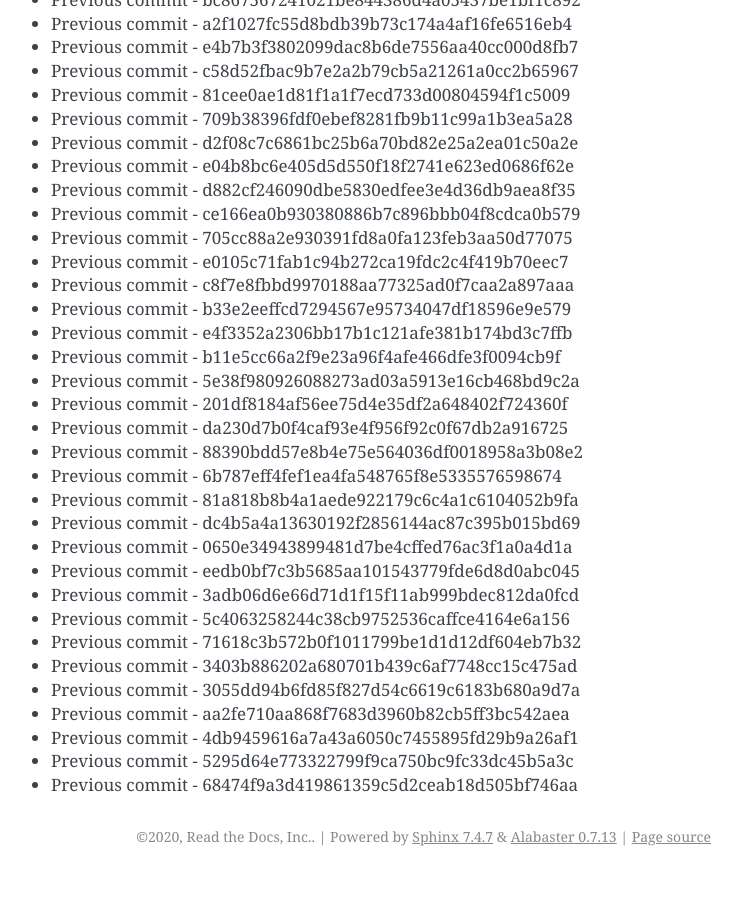
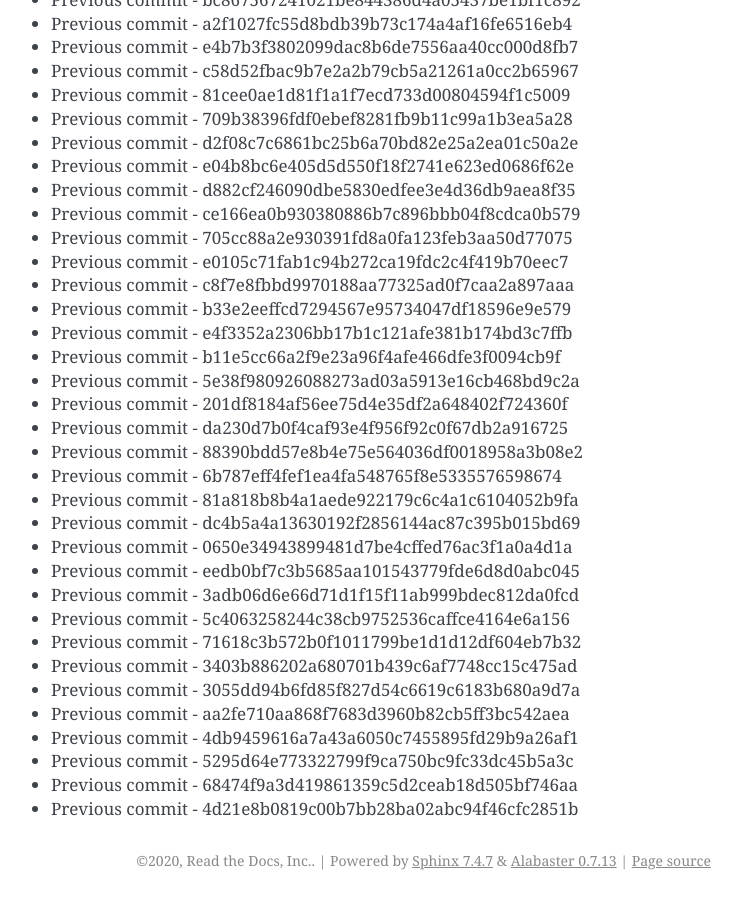
Before and after one commit to readthedocs/rtd-git-stresstest, a Sphinx documentation site: the page built from docs/updates.rst, in a window 1280 px wide and 900 px high, scrolled down 84968 px. Shown: the whole window, without its empty margins (399-1141 px from the left). Built offline with Sphinx 7.4.7, drawn with Linux system fonts in a browser that asks for light colours; before the commit the page ends 85844 px from its top, so only the background shows below that.

Commit message:
Generating commit from previous: 4d21e8b0819c00b7bb28ba02abc94f46cfc2851b

```diff
--- a/docs/updates.rst
+++ b/docs/updates.rst
@@ -3602,3 +3602,4 @@ It can be tested for any performance characteristics.
 * Previous commit - 4db9459616a7a43a6050c7455895fd29b9a26af1
 * Previous commit - 5295d64e773322799f9ca750bc9fc33dc45b5a3c
 * Previous commit - 68474f9a3d419861359c5d2ceab18d505bf746aa
+* Previous commit - 4d21e8b0819c00b7bb28ba02abc94f46cfc2851b
```
